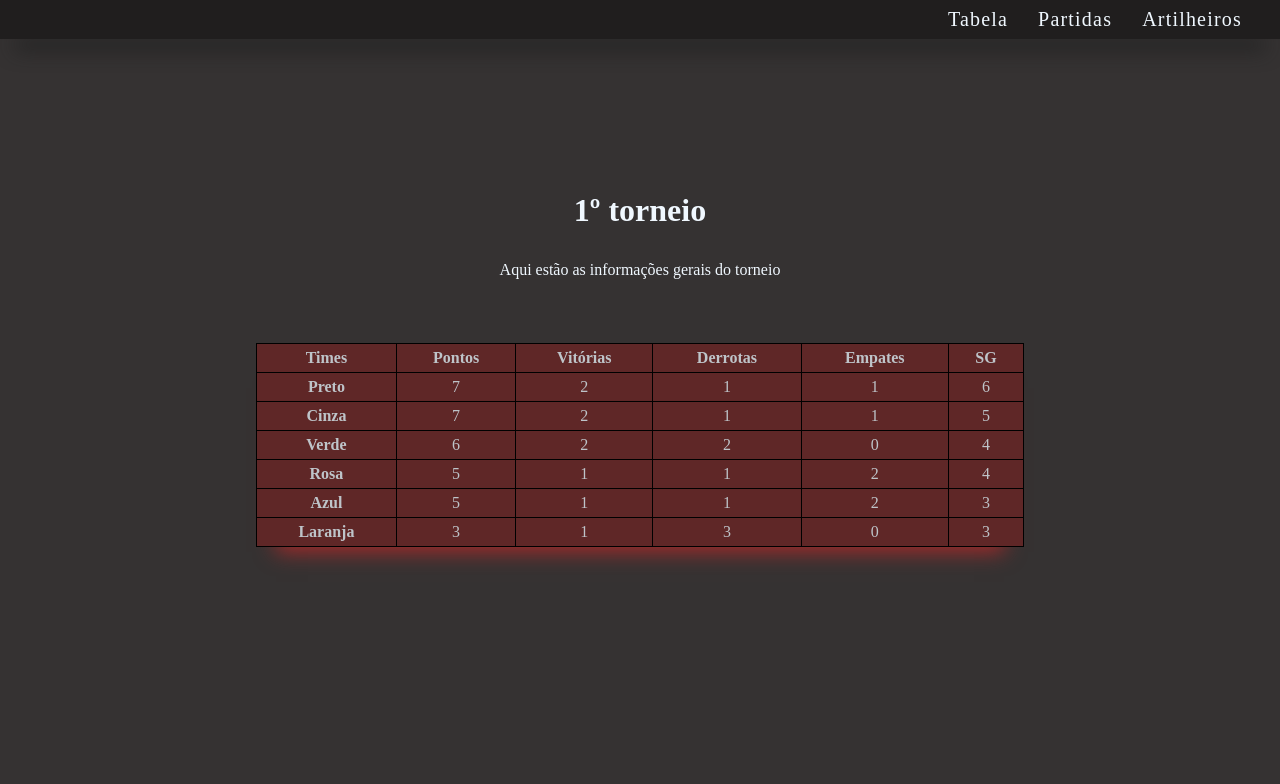
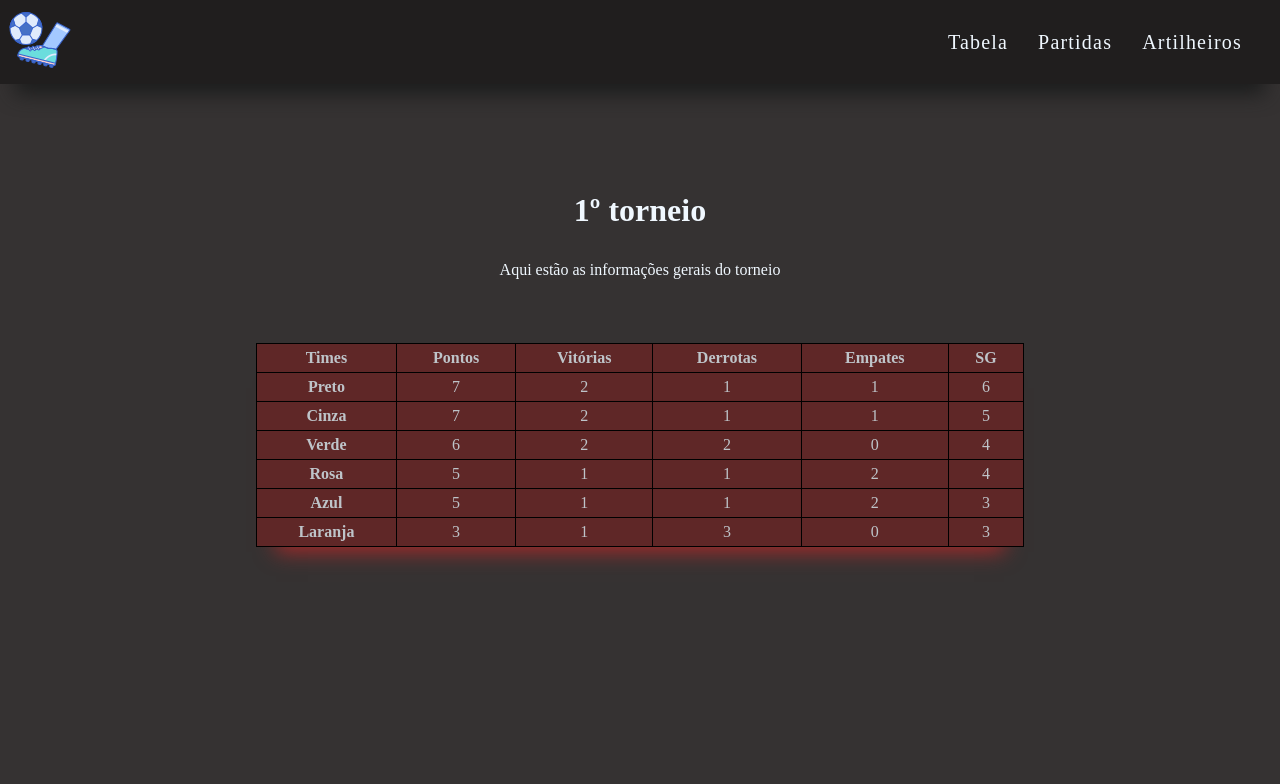
Before and after one commit to OkaioSilva/Torneio, a plain HTML site: page index.html in a window 1280 px wide. Shown: the top 784 px of the page. Drawn offline with Linux system fonts and the light colour scheme; the site is published under a folder, as on GitHub Pages, so addresses that start at the root find nothing.

Commit message:
update index.html

```diff
--- a/index.html
+++ b/index.html
@@ -6,7 +6,7 @@
     <meta name="viewport" content="width=device-width, initial-scale=1.0">
 
     <link rel="stylesheet" href="styles.css">
-    <link rel="icon" type="image/png" href="/assets/icons8-desporto-64.png">
+    <link rel="icon" type="image/png" href="./assets/icons8-desporto-64.png">
     <title>Torneio</title>
 </head>
 
@@ -14,7 +14,7 @@
     <header class="nav_container">
         <nav class="navBar">
             <a href="#" id="#" >
-                <img class="img" src="/assets/icons8-desporto-64.png" alt="">
+                <img class="img" src="./assets/icons8-desporto-64.png" alt="">
             </a>
 
             <ul>
```
